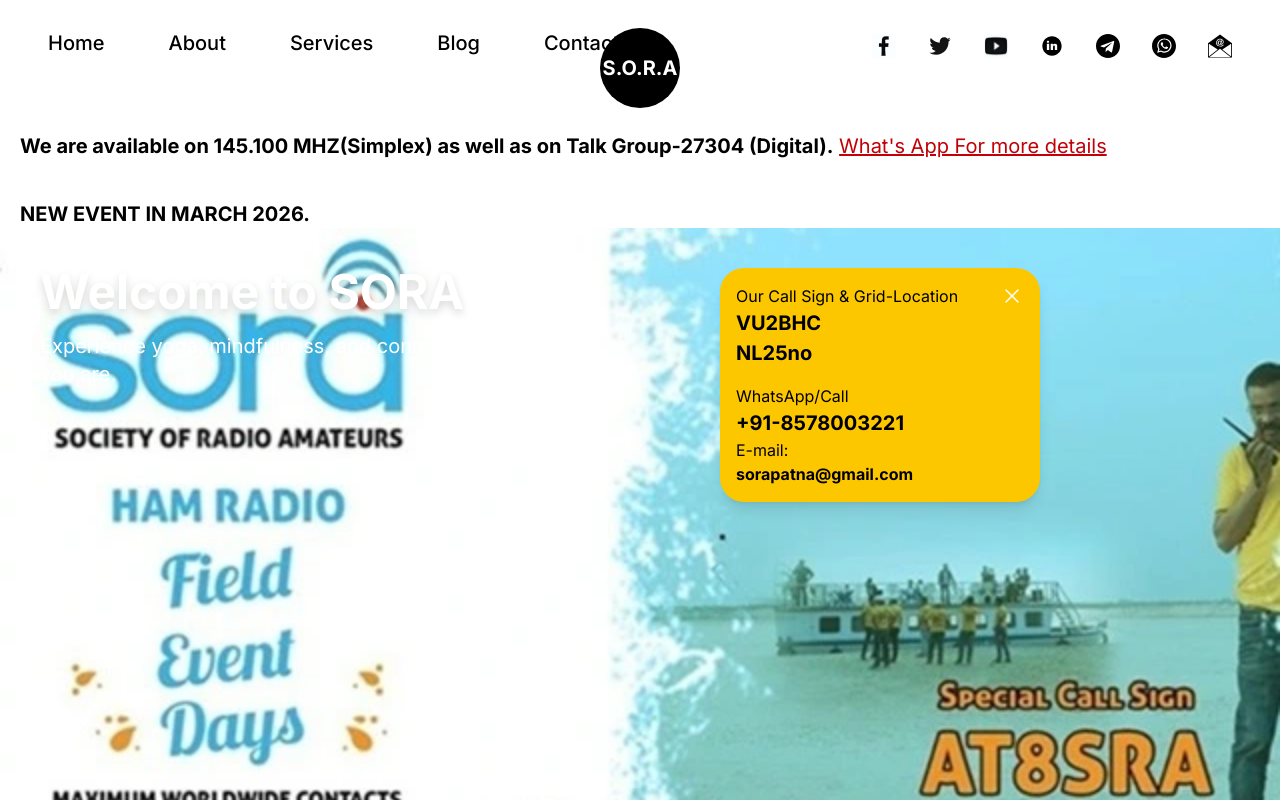
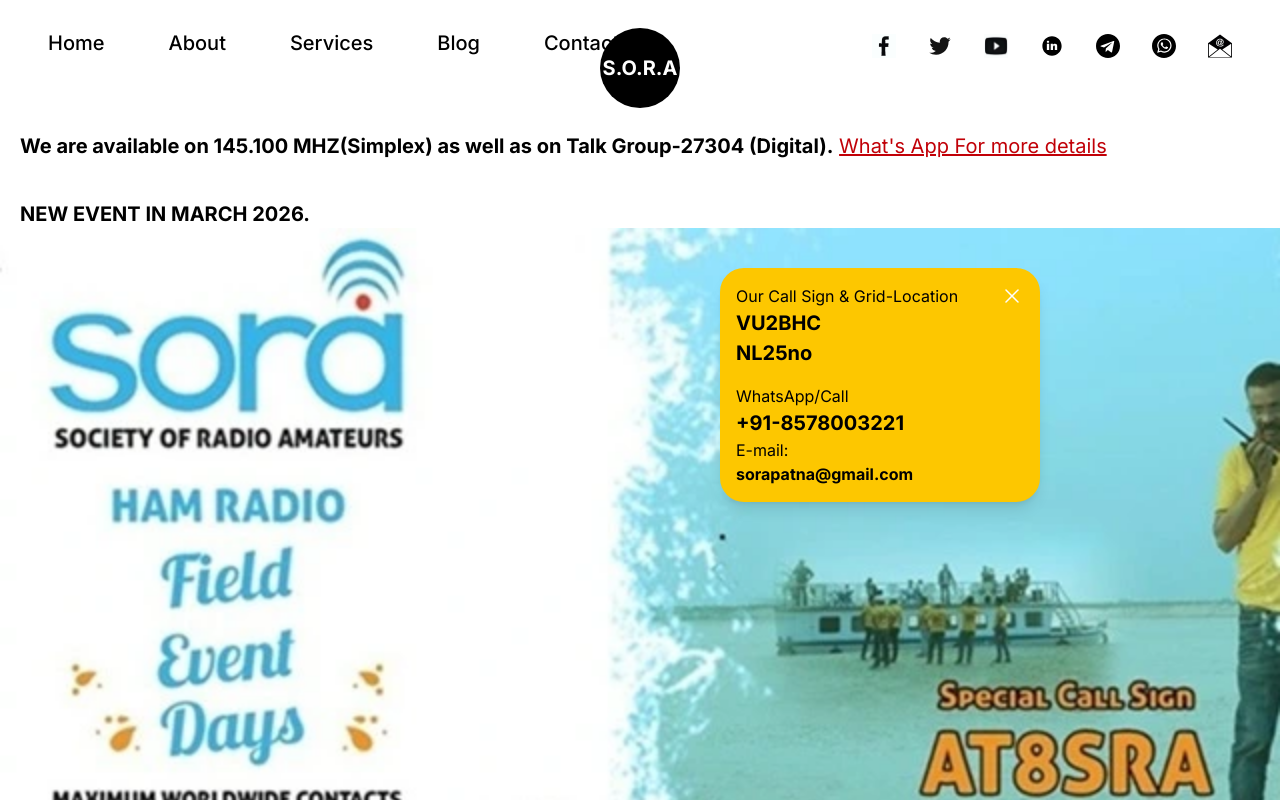
Before and after one commit to sorapatna/SORA-WEBSITE, a Next.js app: page / in a window 1280 px wide. Shown: the top 800 px of the page. Built offline with nearby package versions, Linux system fonts and the light colour scheme.

Commit message:
Update Hero.tsx

```diff
--- a/components/Hero.tsx
+++ b/components/Hero.tsx
@@ -17,12 +17,7 @@ const Hero = () => {
       {/* Left Content */}
       <div className="relative z-20 flex flex-1 flex-col xl:w-1/2 px-5 md:px-10">
         {/* Add your text/content here */}
-        <h1 className="text-3xl md:text-5xl font-bold text-white drop-shadow-lg">
-          Welcome to SORA
-        </h1>
-        <p className="mt-4 text-lg md:text-xl text-white max-w-[90%] md:max-w-full">
-          Experience yoga, mindfulness, and connection wherever you are.
-        </p>
+
       </div>
 
       {/* Right Content */}
```
